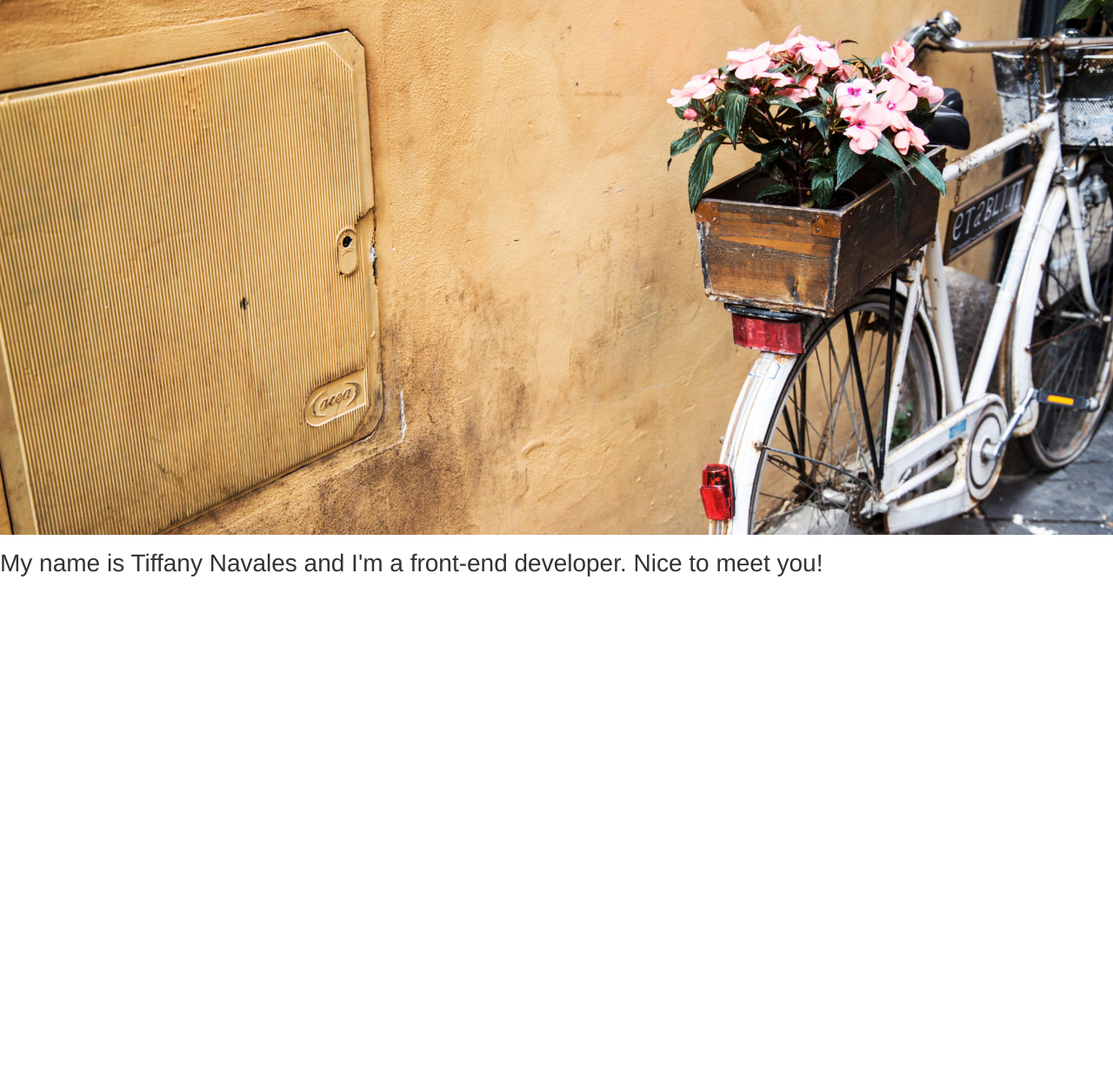
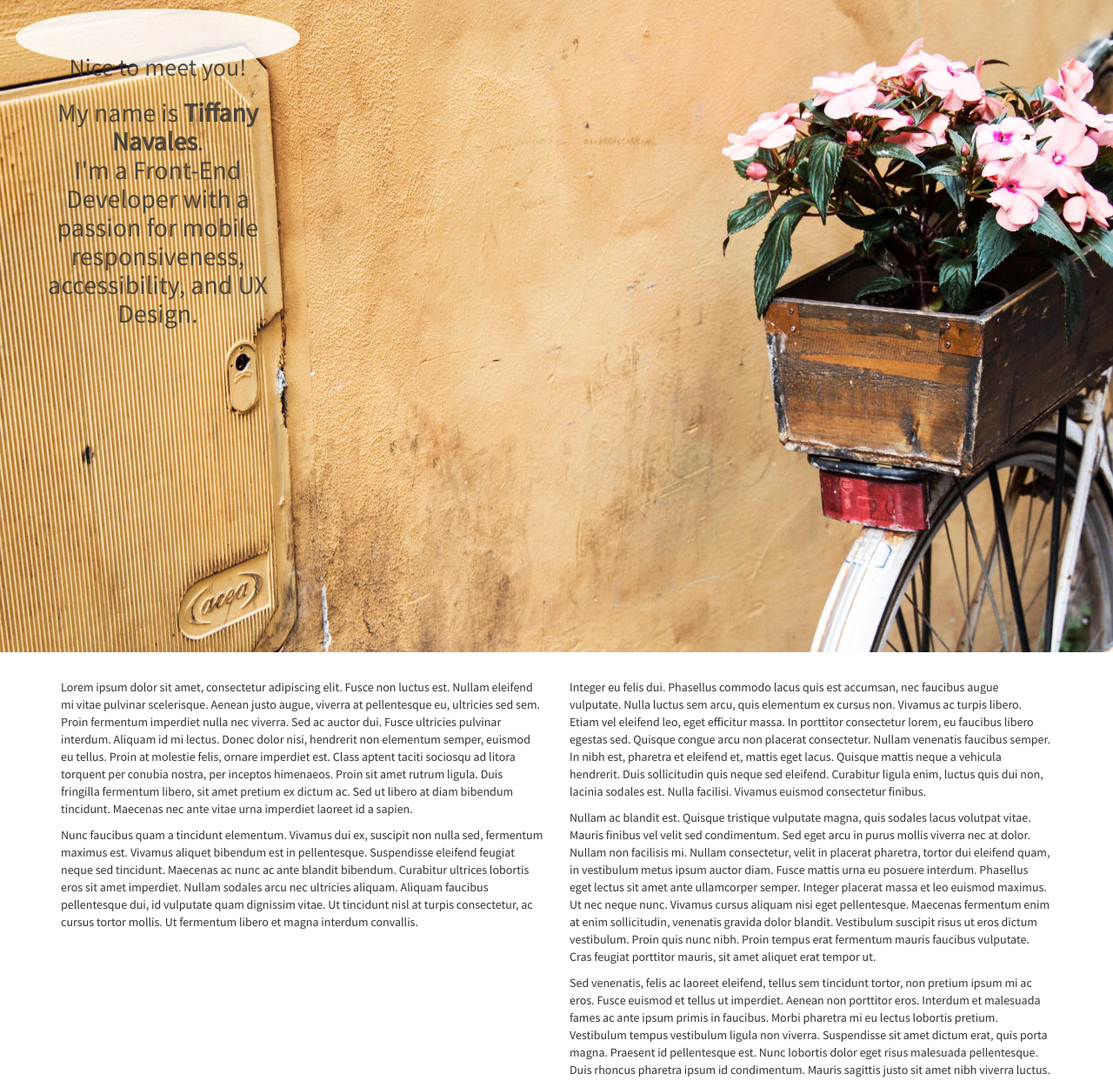
Before and after one commit to Tiffufu/tiff-portfolio, a plain HTML site: page index.html in a window 1280 px wide. Shown: the whole page at 87% size. Before the commit the page ends 800 px from the top, so only its background shows below. Drawn offline with nearby package versions, Linux system fonts and the light colour scheme.

Commit message:
Changed header to css background
+ Changed header to css background (fixed)
+ Added Lorem Ipsum dummy text for two column layout

```diff
--- a/css/main.css
+++ b/css/main.css
@@ -1,3 +1,11 @@
+body {
+  font-family: 'Source Sans Pro', sans-serif;
+/*  background-image: url('../img/bicycle-splash3.jpg');
+background-repeat: no-repeat;
+background-attachment: fixed;
+background-position: center;*/
+}
+
 .container-fluid {
   padding-right: 0;
   padding-left:0;
@@ -10,19 +18,18 @@
     position: relative;
     height:100vh;
 }
-
-.header {
+.splash-header {
 	width:100%;
-min-height: 450px;
+	min-height: 750px;
 	margin:0 auto 30px;
 	padding:10px 0;
-background:url(../img/header-bg.jpg) top center no-repeat fixed;
+	background:url(../img/bicycle-splash3.jpg) top center no-repeat fixed;
 	background-size:100%;
 	@media screen and (max-width:1500px){
 		background-size:auto;
 }
 
-.splash-text-bubble {
+/*.splash-text-bubble {
   width: 45%;
   height:0;
   padding-bottom: 45%;
@@ -33,21 +40,26 @@ background-size:100%;
   z-index:2;
   left: 3%;
   top: 3%;
-  opacity: 0.7;
+  opacity: 0.85;
   position: absolute;
-}
+}*/
 
 .bubble-text {
   z-index:10;
-  left: 11.3%;
-  top: 20%;
-  width:28%;
-  height:28%;
+  left: 5%;
+  top: 23%;
   position:absolute;
-  font-size: 13px; /* fallback font-size*/
-  font-size: 1.2vw;
-  shape-inside:circle();
+  text-align:center;
+  background:white;
+  -moz-border-radius: 50%;
+  -webkit-border-radius: 50%;
+  border-radius: 50%;
+    width: 50%;
+    height:50%;
+    padding:5%;
+      opacity: 0.85;
 }
+
 
 .navigation {
     position: relative;
@@ -56,3 +68,7 @@ background-size:100%;
     overflow: hidden;
     background: #4679BD;
 }
+
+.content {
+
+}
--- a/index.html
+++ b/index.html
@@ -11,6 +11,7 @@
     <link href="css\bootstrap.min.css" rel="stylesheet">
     <link href="css\normalize.css" rel="stylesheet">
     <link href="css\main.css" rel="stylesheet">
+    <link href="https://fonts.googleapis.com/css?family=Source+Sans+Pro" rel="stylesheet">
 
     <!-- HTML5 shim and Respond.js for IE8 support of HTML5 elements and media queries -->
     <!-- WARNING: Respond.js doesn't work if you view the page via file:// -->
@@ -21,10 +22,30 @@
   </head>
   <body>
     <div class="container-fluid">
-    <img class="img-responsive splash-image" src="img\bicycle-splash3.jpg"/>
-    <span class="img-responsive splash-text-bubble"></span>
-    <span class="bubble-text"><h1>My name is Tiffany Navales and I'm a front-end developer. Nice to meet you!</h1></span>
+<!--    <img class="img-responsive splash-image" src="img\bicycle-splash3.jpg"/>-->
+<div class="splash-header">
+  <div class="row">
+    <div class="col-md-6"><span class="img-responsive splash-text-bubble"></span>
+    <span class="bubble-text"><h1>Nice to meet you!</h1><h2><p>My name is <strong>Tiffany Navales</strong>.<br>I'm a Front-End Developer with a passion for mobile responsiveness, accessibility, and UX Design.</p></h3></span>
+</div>
+</div>
+</div>
+<div class="container content">
+<div class="row">
+  <div class="col-md-6">
+<p>Lorem ipsum dolor sit amet, consectetur adipiscing elit. Fusce non luctus est. Nullam eleifend mi vitae pulvinar scelerisque. Aenean justo augue, viverra at pellentesque eu, ultricies sed sem. Proin fermentum imperdiet nulla nec viverra. Sed ac auctor dui. Fusce ultricies pulvinar interdum. Aliquam id mi lectus. Donec dolor nisi, hendrerit non elementum semper, euismod eu tellus. Proin at molestie felis, ornare imperdiet est. Class aptent taciti sociosqu ad litora torquent per conubia nostra, per inceptos himenaeos. Proin sit amet rutrum ligula. Duis fringilla fermentum libero, sit amet pretium ex dictum ac. Sed ut libero at diam bibendum tincidunt. Maecenas nec ante vitae urna imperdiet laoreet id a sapien.</p>
 
+<p>Nunc faucibus quam a tincidunt elementum. Vivamus dui ex, suscipit non nulla sed, fermentum maximus est. Vivamus aliquet bibendum est in pellentesque. Suspendisse eleifend feugiat neque sed tincidunt. Maecenas ac nunc ac ante blandit bibendum. Curabitur ultrices lobortis eros sit amet imperdiet. Nullam sodales arcu nec ultricies aliquam. Aliquam faucibus pellentesque dui, id vulputate quam dignissim vitae. Ut tincidunt nisl at turpis consectetur, ac cursus tortor mollis. Ut fermentum libero et magna interdum convallis.</p>
+</div>
+<div class="col-md-6">
+<p>Integer eu felis dui. Phasellus commodo lacus quis est accumsan, nec faucibus augue vulputate. Nulla luctus sem arcu, quis elementum ex cursus non. Vivamus ac turpis libero. Etiam vel eleifend leo, eget efficitur massa. In porttitor consectetur lorem, eu faucibus libero egestas sed. Quisque congue arcu non placerat consectetur. Nullam venenatis faucibus semper. In nibh est, pharetra et eleifend et, mattis eget lacus. Quisque mattis neque a vehicula hendrerit. Duis sollicitudin quis neque sed eleifend. Curabitur ligula enim, luctus quis dui non, lacinia sodales est. Nulla facilisi. Vivamus euismod consectetur finibus.</p>
+
+<p>Nullam ac blandit est. Quisque tristique vulputate magna, quis sodales lacus volutpat vitae. Mauris finibus vel velit sed condimentum. Sed eget arcu in purus mollis viverra nec at dolor. Nullam non facilisis mi. Nullam consectetur, velit in placerat pharetra, tortor dui eleifend quam, in vestibulum metus ipsum auctor diam. Fusce mattis urna eu posuere interdum. Phasellus eget lectus sit amet ante ullamcorper semper. Integer placerat massa et leo euismod maximus. Ut nec neque nunc. Vivamus cursus aliquam nisi eget pellentesque. Maecenas fermentum enim at enim sollicitudin, venenatis gravida dolor blandit. Vestibulum suscipit risus ut eros dictum vestibulum. Proin quis nunc nibh. Proin tempus erat fermentum mauris faucibus vulputate. Cras feugiat porttitor mauris, sit amet aliquet erat tempor ut.</p>
+
+<p>Sed venenatis, felis ac laoreet eleifend, tellus sem tincidunt tortor, non pretium ipsum mi ac eros. Fusce euismod et tellus ut imperdiet. Aenean non porttitor eros. Interdum et malesuada fames ac ante ipsum primis in faucibus. Morbi pharetra mi eu lectus lobortis pretium. Vestibulum tempus vestibulum ligula non viverra. Suspendisse sit amet dictum erat, quis porta magna. Praesent id pellentesque est. Nunc lobortis dolor eget risus malesuada pellentesque. Duis rhoncus pharetra ipsum id condimentum. Mauris sagittis justo sit amet nibh viverra luctus.</p>
+</div>
+</div>
+</div>
   </div>
 
 
```
Also changed, not shown: index2.html (+2 -2 lines). Lines whose indentation alone changed are shown as unchanged.
